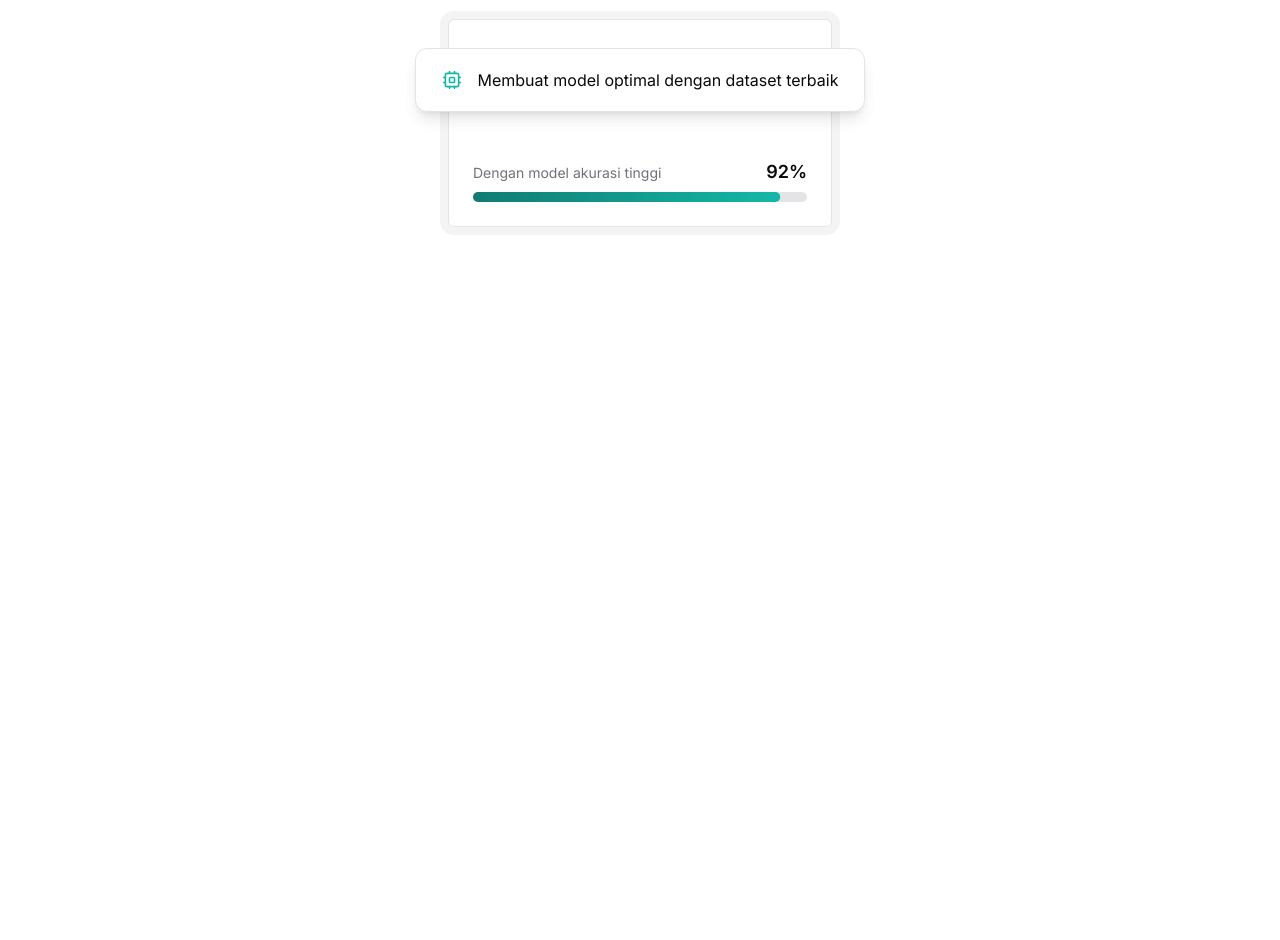
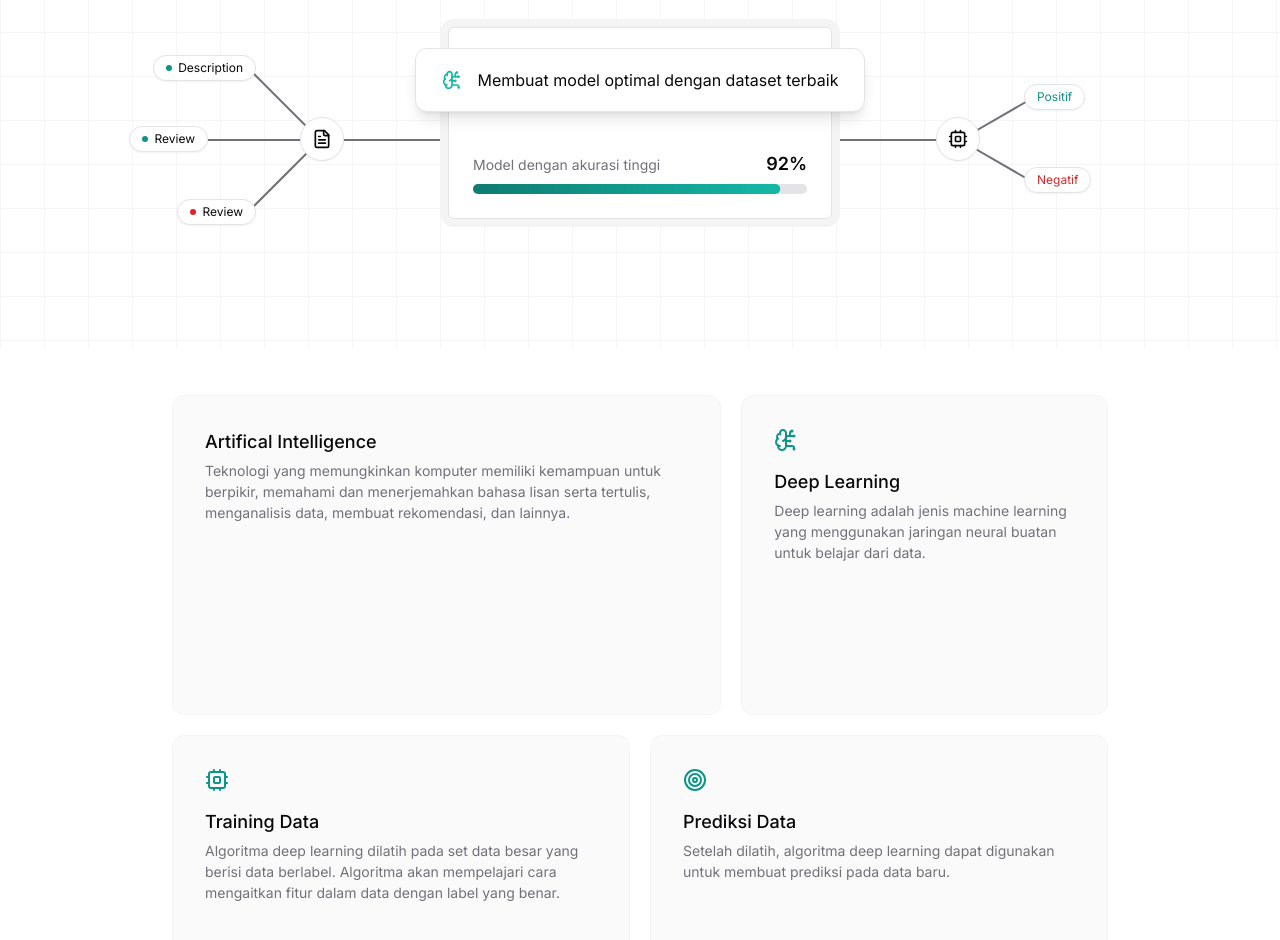
Before and after one commit to hibatillah/deep-learning, a Next.js app in the folder web/: page / in a window 1280 px wide. Shown: the part 420-1360 px from the top of the page. Built offline with nearby package versions, Linux system fonts and the light colour scheme.

Commit message:
update hero

```diff
--- a/web/app/layout.tsx
+++ b/web/app/layout.tsx
@@ -23,6 +23,7 @@ export default function RootLayout({
   return (
     <html
       lang="en"
+      className="scroll-smooth"
       suppressHydrationWarning
     >
       <body
--- a/web/app/page.tsx
+++ b/web/app/page.tsx
@@ -1,12 +1,20 @@
 "use client"
 
 import React from "react"
+
+import Link from "next/link"
 
 import { ThemeToggle } from "@/components/theme/theme-toggle"
 import { Button } from "@/components/ui/button"
 import { Progress } from "@/components/ui/progress"
 
-import { ArrowRightIcon, CpuIcon } from "lucide-react"
+import {
+  ArrowRightIcon,
+  BrainCircuitIcon,
+  CpuIcon,
+  FileTextIcon,
+  TargetIcon,
+} from "lucide-react"
 
 export default function Home() {
   const modelAccuracy = 92
@@ -22,11 +30,14 @@ export default function Home() {
     <div className="min-h-dvh">
       <section className="container flex flex-col items-center justify-between gap-10 p-4">
         <header className="flex w-full items-center justify-between gap-6">
-          <div className="font-medium tracking-tight">Deep Learning</div>
-          <ThemeToggle className="size-9" />
+          <a href="/" className="font-medium tracking-tight">Deep Learning</a>
+          <ThemeToggle
+            variant="ghost"
+            className="size-9"
+          />
         </header>
 
-        <div className="text-center mt-20">
+        <div className="mt-20 text-center">
           <h1 className="bg-gradient-to-r from-foreground to-muted-foreground bg-clip-text text-5xl/tight font-bold tracking-tight text-transparent md:text-6xl/snug">
             AI Sentiment Analysis
           </h1>
@@ -36,18 +47,69 @@ export default function Home() {
               Deep Learning
             </span>
           </p>
-          <Button className="group mt-6">
-            <span>Cek Sentiment</span>
-            <ArrowRightIcon className="size-4 transition-all duration-300 ease-out group-hover:rotate-90" />
-          </Button>
+          <Link href="#predict">
+            <Button className="group mt-6">
+              <span>Cek Sentiment</span>
+              <ArrowRightIcon className="size-4 transition-all duration-300 ease-out group-hover:rotate-90" />
+            </Button>
+          </Link>
         </div>
 
-        <div className="relative grid h-80 w-full place-items-center">
-          <div className="relative flex h-48 w-80 max-w-96 items-end rounded-md border bg-background p-6 shadow-[0_0_0_8px_rgba(var(--tw-shadow-color),0.1)] shadow-zinc-100 dark:shadow-zinc-900 md:h-52 md:w-96">
+        <div className="flex h-80 w-full items-center *:relative [&_[data-decoration]]:h-full [&_[data-decoration]]:flex-auto">
+          <div
+            className="invisible *:absolute lg:visible [&_[data-label]]:flex [&_[data-label]]:items-center [&_[data-label]]:gap-1.5 [&_[data-label]]:rounded-full [&_[data-label]]:border [&_[data-label]]:bg-background [&_[data-label]]:px-3 [&_[data-label]]:py-1 [&_[data-label]]:text-xs [&_[data-label]]:shadow-sm [&_[data-line]]:-z-10 [&_[data-line]]:h-0.5 [&_[data-line]]:bg-muted-foreground [&_[data-line]]:dark:bg-muted"
+            data-decoration
+          >
+            <div
+              className="end-24 top-[55%] grid size-11 -translate-x-2 -translate-y-1/2 !p-0 text-foreground"
+              data-label
+            >
+              <FileTextIcon className="m-auto size-5 text-foreground" />
+            </div>
+            <div
+              className="end-48 top-[33%] -translate-y-1/2 text-foreground"
+              data-label
+            >
+              <span className="size-1.5 rounded-full bg-teal-600 dark:bg-teal-500" />
+              <span>Description</span>
+            </div>
+            <div
+              className="end-60 top-[55%] -translate-y-1/2 text-foreground"
+              data-label
+            >
+              <span className="size-1.5 rounded-full bg-teal-600 dark:bg-teal-500" />
+              <span>Review</span>
+            </div>
+            <div
+              className="end-48 top-[78%] -translate-y-1/2 text-foreground"
+              data-label
+            >
+              <span className="size-1.5 rounded-full bg-red-600 dark:bg-red-500" />
+              <span>Review</span>
+            </div>
+            <div
+              className="end-0 top-[55%] w-28"
+              data-line
+            />
+            <div
+              className="end-32 top-[55%] w-24 origin-right rotate-45"
+              data-line
+            />
+            <div
+              className="end-32 top-[55%] w-24 origin-right -rotate-45"
+              data-line
+            />
+            <div
+              className="end-32 top-[55%] w-28"
+              data-line
+            />
+          </div>
+
+          <div className="flex h-48 w-80 max-w-96 flex-none items-end rounded-md border bg-background p-6 shadow-[0_0_0_8px_rgba(var(--tw-shadow-color),0.1)] shadow-zinc-100 dark:shadow-zinc-900 md:w-96">
             <div className="flex-auto">
               <div className="mb-1.5 flex items-baseline justify-between">
                 <div className="text-sm text-muted-foreground">
-                  Dengan model akurasi tinggi
+                  Model dengan akurasi tinggi
                 </div>
                 <div className="text-lg font-semibold">{`${modelAccuracy}%`}</div>
               </div>
@@ -56,17 +118,110 @@ export default function Home() {
                 className="h-2.5"
               />
             </div>
-            <div className="absolute start-1/2 top-7 flex h-14 w-[95vw] -translate-x-1/2 items-center justify-center gap-2 rounded-xl border bg-background px-2 shadow-lg md:h-16 md:w-[450px] md:gap-4 md:px-4">
-              <CpuIcon className="size-5 text-teal-500 dark:text-teal-600" />
+            <div className="absolute start-1/2 top-5 flex h-14 w-[95vw] -translate-x-1/2 items-center justify-center gap-2 rounded-xl border bg-background px-2 shadow-lg sm:w-[450px] md:h-16 md:gap-4 md:px-4">
+              <BrainCircuitIcon className="size-5 text-teal-500 dark:text-teal-600" />
               <span className="text-sm md:text-base">
                 Membuat model optimal dengan dataset terbaik
               </span>
             </div>
           </div>
+
+          <div
+            className="invisible *:absolute lg:visible [&_[data-label]]:flex [&_[data-label]]:items-center [&_[data-label]]:gap-1.5 [&_[data-label]]:rounded-full [&_[data-label]]:border [&_[data-label]]:bg-background [&_[data-label]]:px-3 [&_[data-label]]:py-1 [&_[data-label]]:text-xs [&_[data-label]]:shadow-sm [&_[data-line]]:-z-10 [&_[data-line]]:h-0.5 [&_[data-line]]:bg-muted-foreground [&_[data-line]]:dark:bg-muted"
+            data-decoration
+          >
+            <div
+              className="start-28 top-[55%] grid size-11 -translate-x-2 -translate-y-1/2 !p-0 text-foreground"
+              data-label
+            >
+              <CpuIcon className="m-auto size-5 text-foreground" />
+            </div>
+            <div
+              className="start-48 top-[42%] -translate-y-1/2 text-teal-600"
+              data-label
+            >
+              Positif
+            </div>
+            <div
+              className="start-48 top-[68%] -translate-y-1/2 text-red-600"
+              data-label
+            >
+              Negatif
+            </div>
+            <div
+              className="start-0 top-[55%] w-28"
+              data-line
+            />
+            <div
+              className="start-32 top-[55%] w-24 origin-left rotate-[30deg]"
+              data-line
+            />
+            <div
+              className="start-32 top-[55%] w-24 origin-left -rotate-[30deg]"
+              data-line
+            />
+          </div>
         </div>
       </section>
 
-      <section className="h-dvh"></section>
+      <section className="container mt-20 grid place-items-center p-4">
+        <div className="w-3/4 space-y-5 [&_h2]:text-lg [&_h2]:font-medium [&_p]:text-sm/normal [&_p]:text-muted-foreground">
+          <div className="flex items-center gap-5 *:space-y-4 *:rounded-xl *:border *:border-zinc-100 *:bg-zinc-50 *:p-8 dark:*:border-zinc-900 dark:*:bg-zinc-900/50">
+            <div className="h-80 flex-[1_1_60%]">
+              <div className="space-y-1">
+                <h2>Artifical Intelligence</h2>
+                <p>
+                  Teknologi yang memungkinkan komputer memiliki kemampuan untuk
+                  berpikir, memahami dan menerjemahkan bahasa lisan serta
+                  tertulis, menganalisis data, membuat rekomendasi, dan lainnya.
+                </p>
+              </div>
+            </div>
+            <div className="size-80 flex-[1_1_40%]">
+              <BrainCircuitIcon className="size-6 text-teal-600 dark:text-teal-500" />
+              <div className="space-y-1">
+                <h2>Deep Learning</h2>
+                <p>
+                  Deep learning adalah jenis machine learning yang menggunakan
+                  jaringan neural buatan untuk belajar dari data.
+                </p>
+              </div>
+            </div>
+          </div>
+          <div className="grid grid-cols-2 gap-5 *:h-80 *:space-y-4 *:rounded-xl *:border *:border-zinc-100 *:bg-zinc-50 *:p-8 dark:*:border-zinc-900 dark:*:bg-zinc-900/50">
+            <div>
+              <CpuIcon className="size-6 text-teal-600 dark:text-teal-500" />
+              <div className="space-y-1">
+                <h2>Training Data</h2>
+                <p>
+                  Algoritma deep learning dilatih pada set data besar yang
+                  berisi data berlabel. Algoritma akan mempelajari cara
+                  mengaitkan fitur dalam data dengan label yang benar.
+                </p>
+              </div>
+            </div>
+            <div>
+              <TargetIcon className="size-6 text-teal-600 dark:text-teal-500" />
+              <div className="space-y-1">
+                <h2>Prediksi Data</h2>
+                <p>
+                  Setelah dilatih, algoritma deep learning dapat digunakan untuk
+                  membuat prediksi pada data baru.
+                </p>
+              </div>
+            </div>
+          </div>
+        </div>
+      </section>
+
+      <section
+        id="predict"
+        className="h-96"
+      ></section>
+
+      <footer className="h-96"></footer>
+
+      <div className="absolute inset-0 -z-20 h-full -translate-y-8 w-full bg-background bg-[linear-gradient(to_right,#80808012_1px,transparent_1px),linear-gradient(to_bottom,#80808012_1px,transparent_1px)] bg-[size:44px_44px]" />
     </div>
   )
 }
--- a/web/components/theme/theme-toggle.tsx
+++ b/web/components/theme/theme-toggle.tsx
@@ -9,12 +9,15 @@ import { Button, buttonVariants } from "@/components/ui/button"
 import { Moon, Sun } from "lucide-react"
 
 type Size = NonNullable<Parameters<typeof buttonVariants>[0]>["size"]
+type Variant = NonNullable<Parameters<typeof buttonVariants>[0]>["variant"]
 
 export function ThemeToggle({
-  size,
+  size = "icon",
+  variant = "secondary",
   className,
 }: {
   size?: Size
+  variant?: Variant
   className?: string
 }) {
   const { theme, setTheme } = useTheme()
@@ -22,7 +25,7 @@ export function ThemeToggle({
   return (
     <Button
       size={size}
-      variant="secondary"
+      variant={variant}
       onClick={() => (theme === "dark" ? setTheme("light") : setTheme("dark"))}
       className={className}
     >
```
